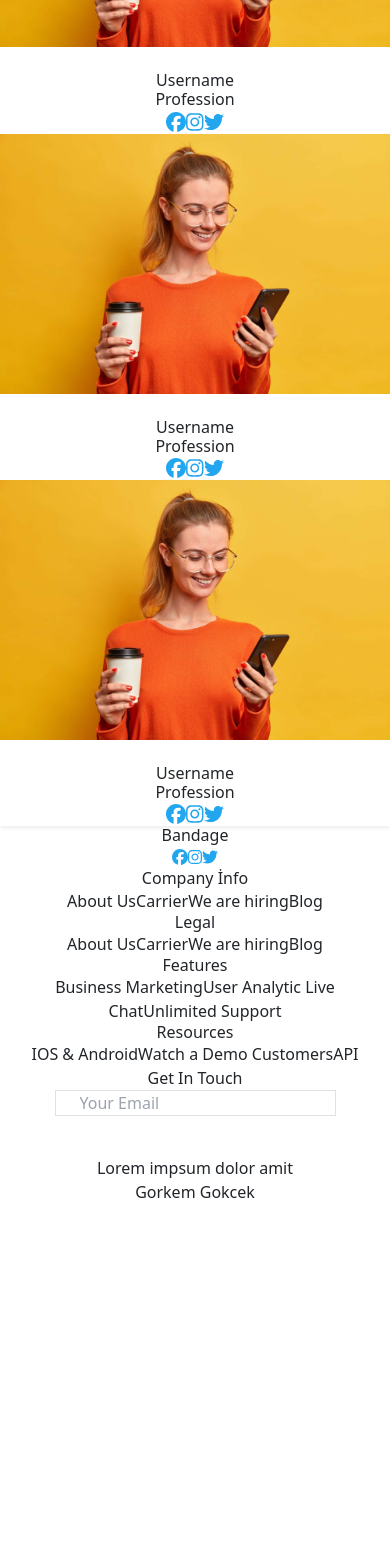
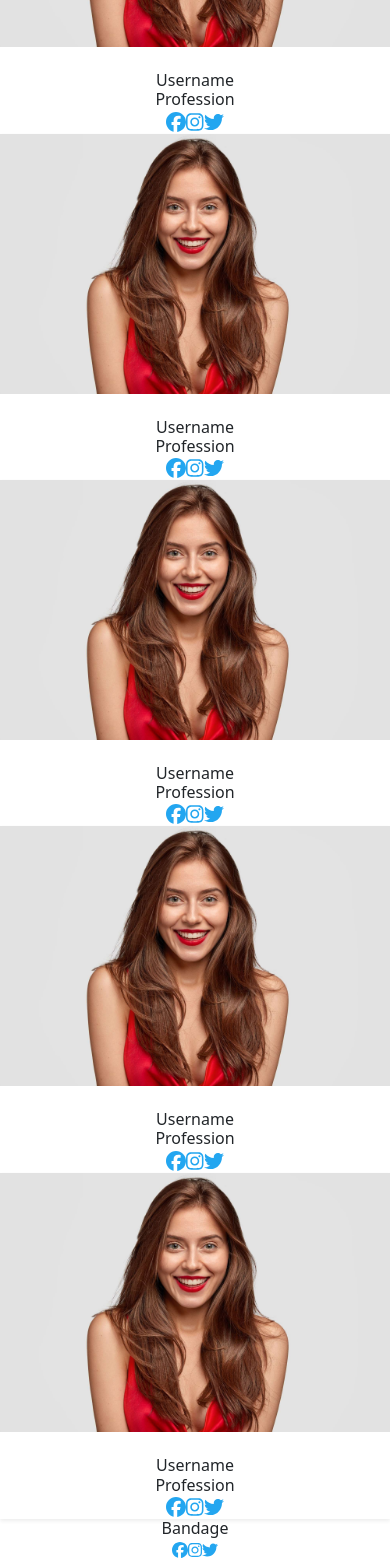
Before and after one commit to gorkemgokcek/my-ecommerce, a React (Vite) app: page /Team in a window 390 px wide. Shown: the part 420-1980 px from the top of the page. Before the commit the page ends 1624 px from the top, so only its background shows below. Built offline with nearby package versions, Linux system fonts and the light colour scheme.

Commit message:
team2-3.jpeg added. Some changes on teamcard and team.jsx

```diff
--- a/src/components/TeamCard.jsx
+++ b/src/components/TeamCard.jsx
@@ -5,7 +5,7 @@ export default function TeamCard() {
     return (
         <div className="shadow-sm bg-[#FFFFFF] w-[305px] md:h-[383px] h-[483px]">
 
-            <img src="team.jpeg" className="md:w-[316px] md:h-[231px] w-[305px] h-[323px]" />
+            <img src="team2.jpeg" className="md:w-[316px] md:h-[231px] w-[305px] h-[323px]" />
             <div className="flex-col flex items-center gap-2 mt-4">
                 <h5 className="font-bold text-base leading-6 text-[#252B42]">Username</h5>
                 <h5 className="font-bold text-sm text-secondaryColor leading-6">Profession</h5>
--- a/src/pages/TeamPage.jsx
+++ b/src/pages/TeamPage.jsx
@@ -11,6 +11,9 @@ export default function Team() {
                 <TeamCard />
                 <TeamCard />
                 <TeamCard />
+                <TeamCard />
+                <TeamCard />
+
             </div>
         </div>
     )
```
Also changed, not shown: public/team2.jpeg (added), public/team3.jpeg (added).
